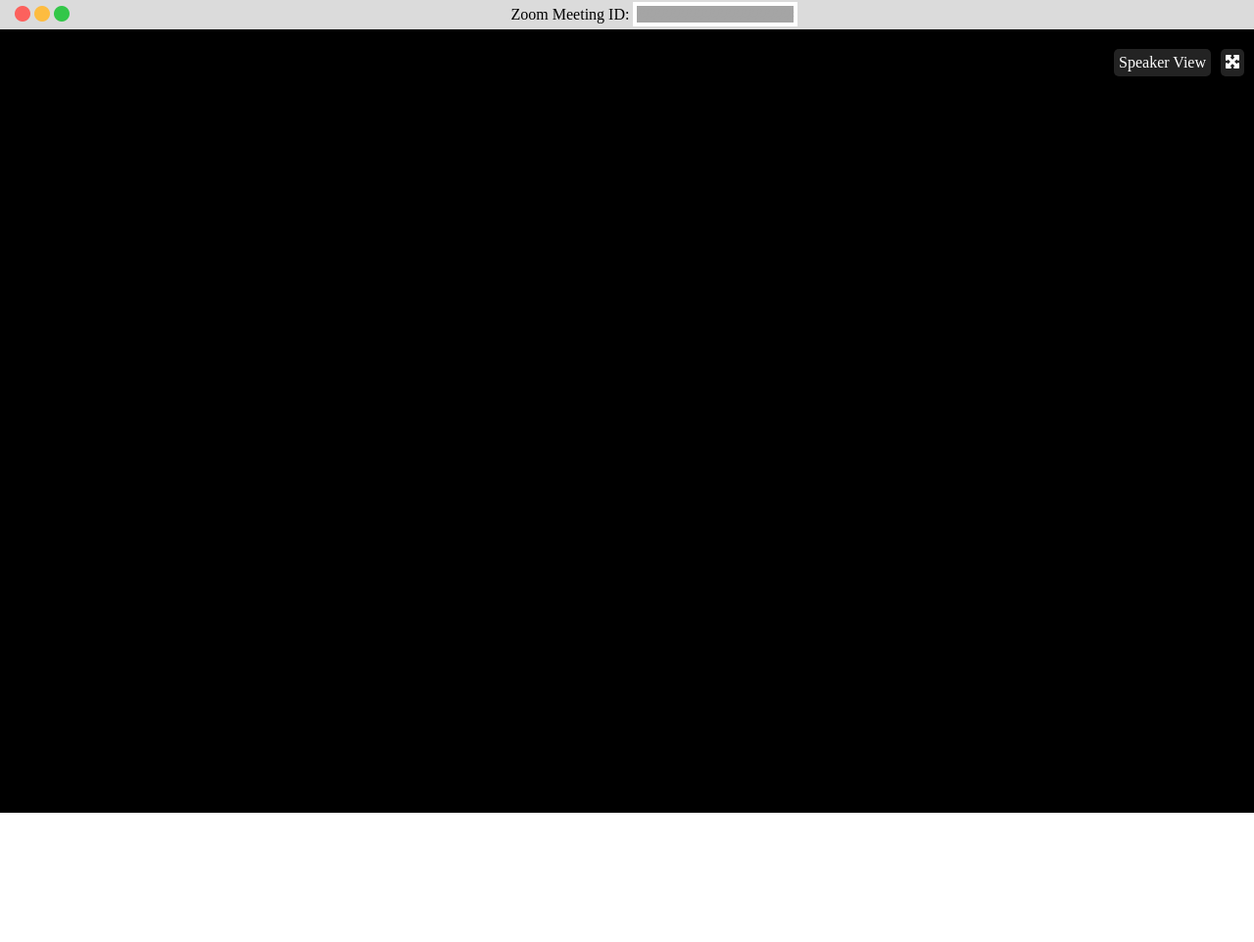
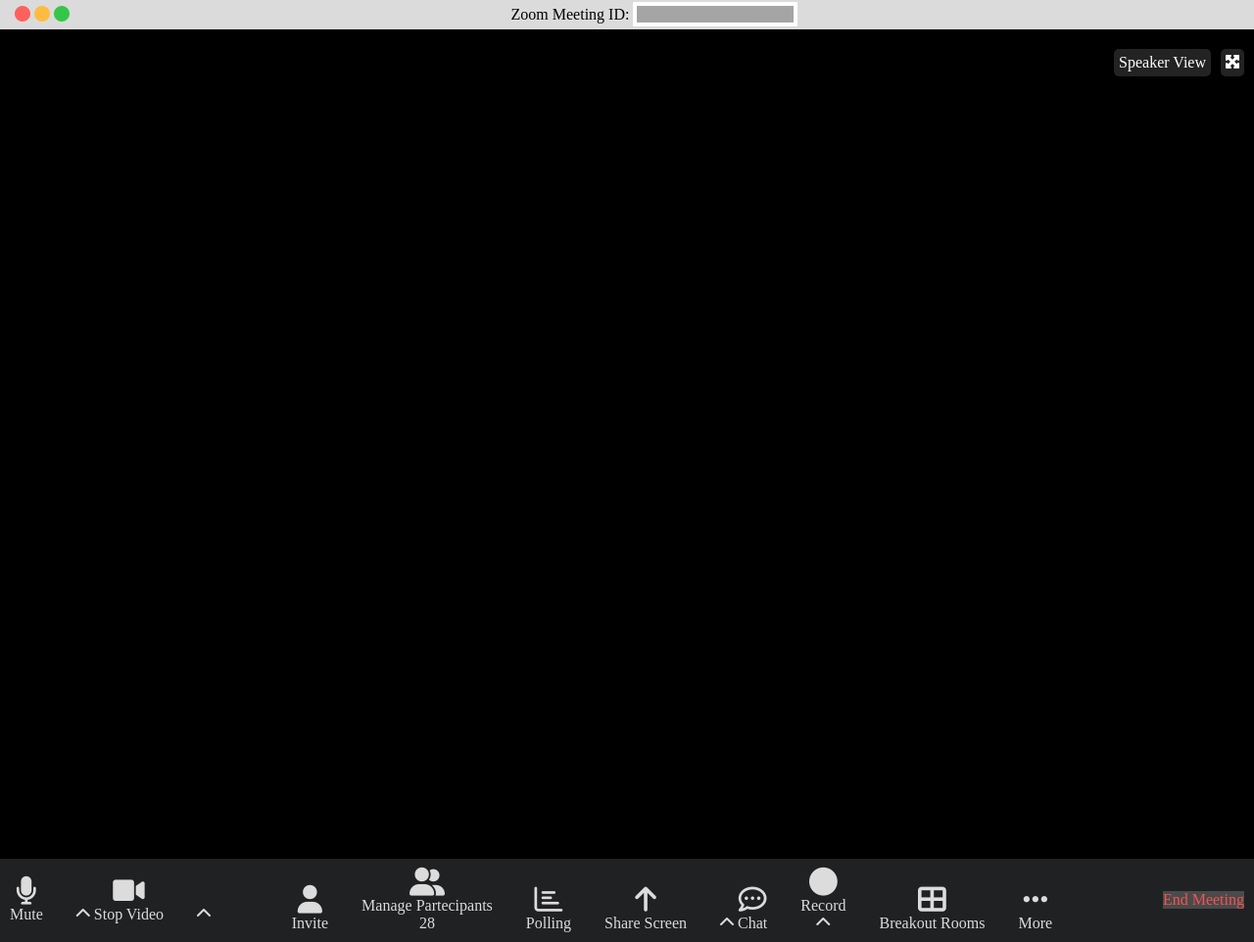
Before and after one commit to NicolaL95/html-css-zoom, a plain HTML site: page index.html in a window 1280 px wide. Shown: the whole page at 98% size. Before the commit the page ends 830 px from the top, so only its background shows below. Drawn offline with Linux system fonts and the light colour scheme.

Commit message:
Lavorazione Footer

```diff
--- a/index.html
+++ b/index.html
@@ -44,13 +44,13 @@
                 <div class="left_arrow">
                     <i class="fas fa-arrow-left gray"></i>
                     <br>
-                    1/2
+                    <p class="text_arrow"> 1/2 </p>
                 </div>
                 <div class="container_users"></div>
                 <div class="right_arrow">
                     <i class="fas fa-arrow-left azure"></i>
                     <br>
-                    1/2
+                    <p class="text_arrow"> 1/2 </p>
                 </div>
             </div>
 
@@ -58,6 +58,62 @@
     </section>
 
     <section>
+        <div class="site_footer">
+            <div class="video_options">
+                <div class="mute">
+                    <div class="icon_dett">
+                        <i class="fas fa-microphone icon_format"></i>
+                        <div class="icon_desc">Mute</div>
+                    </div>
+                </div>
+                <i class="fas fa-chevron-up show_menu"></i>
+                <div class="stop_video">
+                    <i class="fas fa-video icon_format"></i>
+                    <div class="icon_desc">Stop Video</div>
+                </div>
+                <i class="fas fa-chevron-up show_menu"></i>
+            </div>
+            <div class="configuration">
+                <div class="invite">
+                    <i class="fas fa-user icon_format"></i>
+                    <div class="icon_desc">Invite</div>
+                </div>
+                <div class="partecipants">
+                    <i class="fas fa-user-friends icon_format"></i>
+                    <div class="icon_desc">Manage Partecipants</div>
+                    <p class="n_partecipants"></p> 28
+                </div>
+                <div class="polling">
+                    <i class="far fa-chart-bar icon_format"></i>
+                    <div class="icon_desc">Polling</div>
+                </div>
+                <div class="share_screen">
+                    <i class="fas fa-arrow-up icon_format"></i>
+                    <div class="icon_desc">Share Screen</div>
+                </div>
+                <i class="fas fa-chevron-up show_menu"></i>
+                <div class="chat">
+                    <i class="far fa-comment-dots icon_format"></i>
+                    <div class="icon_desc">Chat</div>
+                </div>
+                <div class="record">
+                    <i class="fas fa-circle icon_format"></i>
+                    <div class="icon_desc">Record</div>
+                    <i class="fas fa-chevron-up show_record"></i>
+                </div>
+                <div class="breakout_rooms">
+                    <i class="fas fa-th-large icon_format"></i>
+                    <div class="icon_desc">Breakout Rooms</div>
+                </div>
+                <div class="more">
+                    <i class="fas fa-ellipsis-h icon_format"></i>
+                    <div class="icon_desc">More</div>
+                </div>
+            </div>
+            <div class="end_meeting">
+                End Meeting
+            </div>
+        </div>
     </section>
 
 
--- a/style.css
+++ b/style.css
@@ -48,7 +48,7 @@ padding: 0 15px;
 .site_main{
     background-color: black;
     width: 100%;
-    height: 800px;
+    height: 847px;
 }
 
 .wht_text{
@@ -66,3 +66,31 @@ padding: 0 15px;
     display: flex;
     margin-top: 20px;
 }
+
+
+/* FOOTER */
+
+.site_footer{
+    background-color: #202123;
+    width: 100%;
+    display: flex;
+    justify-content: space-between;
+    align-items: center;
+    color: #DCDCDC;
+    padding: 10px;
+}
+
+.configuration > div, .video_options > div{
+    display: inline-block;
+    text-align: center;
+    margin-right: 30px;
+}
+
+.icon_format{
+    font-size: 1.8rem;
+}
+
+.end_meeting{
+    background-color: #494A4B;
+    color: #F45450;
+}
```
